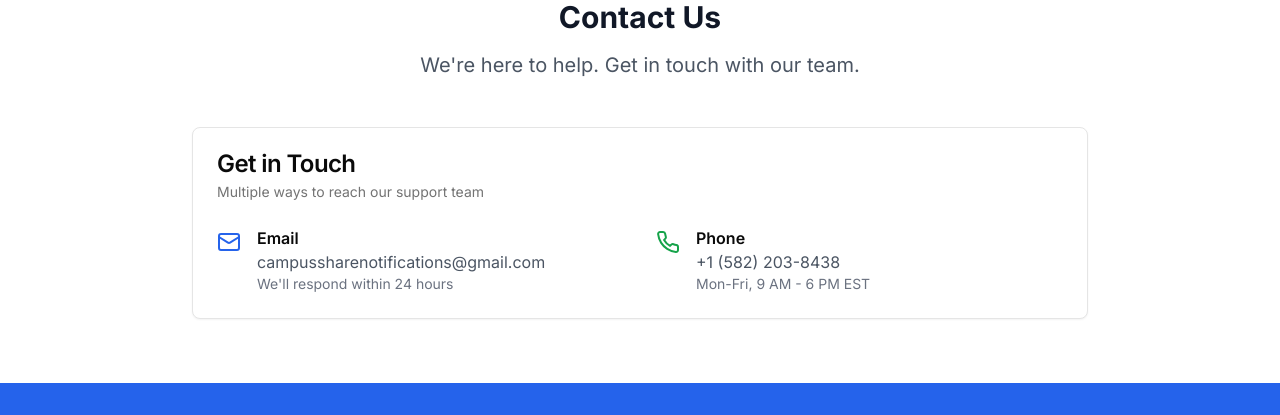
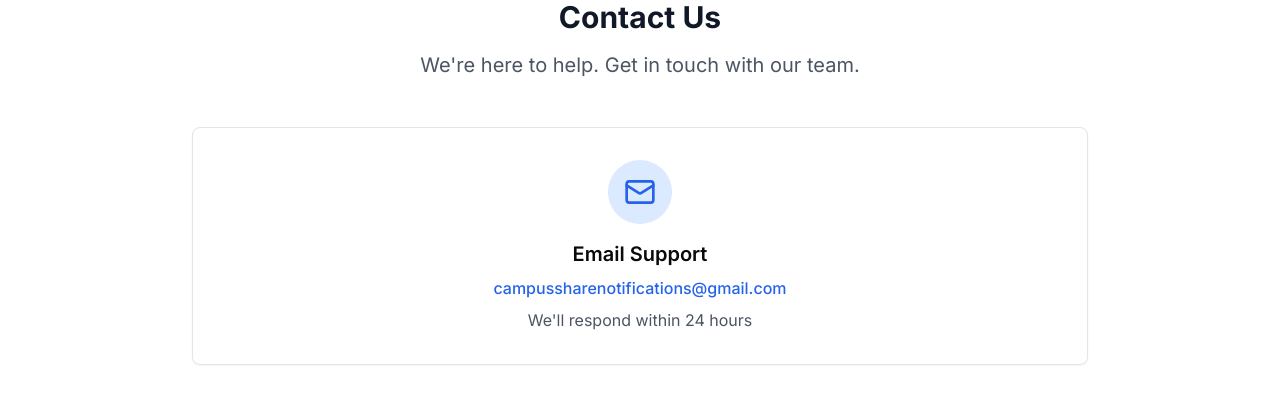
Before and after one commit to kapsaquarius/Campus-Share, a Next.js app in the folder frontend/: page / in a window 1280 px wide. Shown: the part 1580-1995 px from the top of the page. Built offline with nearby package versions, Linux system fonts and the light colour scheme; no server answers.

Commit message:
More UI changes
More UI changes

```diff
--- a/frontend/app/page.tsx
+++ b/frontend/app/page.tsx
@@ -6,7 +6,7 @@ import Link from "next/link"
 import { useAuth } from "@/contexts/auth-context"
 import { Button } from "@/components/ui/button"
 import { Card, CardContent, CardDescription, CardHeader, CardTitle } from "@/components/ui/card"
-import { Car, Star, MapPin, Clock, Shield, Users, MessageSquare, Calendar, CheckCircle, Mail, Phone } from "lucide-react"
+import { Car, Star, MapPin, Clock, Shield, Users, MessageSquare, Calendar, CheckCircle, Mail } from "lucide-react"
 
 export default function HomePage() {
   const { user } = useAuth()
@@ -194,31 +194,19 @@ export default function HomePage() {
             <p className="text-xl text-gray-600">We're here to help. Get in touch with our team.</p>
           </div>
 
-          <Card>
-            <CardHeader>
-              <CardTitle>Get in Touch</CardTitle>
-              <CardDescription>Multiple ways to reach our support team</CardDescription>
-            </CardHeader>
-            <CardContent>
-              <div className="grid md:grid-cols-2 gap-8">
-                <div className="flex items-start gap-4">
-                  <Mail className="w-6 h-6 text-blue-600 mt-1" />
-                  <div>
-                    <h3 className="font-semibold">Email</h3>
-                    <p className="text-gray-600">campussharenotifications@gmail.com</p>
-                    <p className="text-sm text-gray-500">We'll respond within 24 hours</p>
-                  </div>
-                </div>
-
-                <div className="flex items-start gap-4">
-                  <Phone className="w-6 h-6 text-green-600 mt-1" />
-                  <div>
-                    <h3 className="font-semibold">Phone</h3>
-                    <p className="text-gray-600">+1 (582) 203-8438</p>
-                    <p className="text-sm text-gray-500">Mon-Fri, 9 AM - 6 PM EST</p>
-                  </div>
-                </div>
+          <Card className="text-center hover:shadow-lg transition-shadow">
+            <CardContent className="p-8">
+              <div className="mx-auto w-16 h-16 bg-blue-100 rounded-full flex items-center justify-center mb-4">
+                <Mail className="w-8 h-8 text-blue-600" />
               </div>
+              <h3 className="text-xl font-semibold mb-2">Email Support</h3>
+              <a
+                href="mailto:campussharenotifications@gmail.com"
+                className="text-blue-600 font-medium hover:text-blue-700 transition-colors block mb-2"
+              >
+                campussharenotifications@gmail.com
+              </a>
+              <p className="text-gray-600">We'll respond within 24 hours</p>
             </CardContent>
           </Card>
         </div>
```
